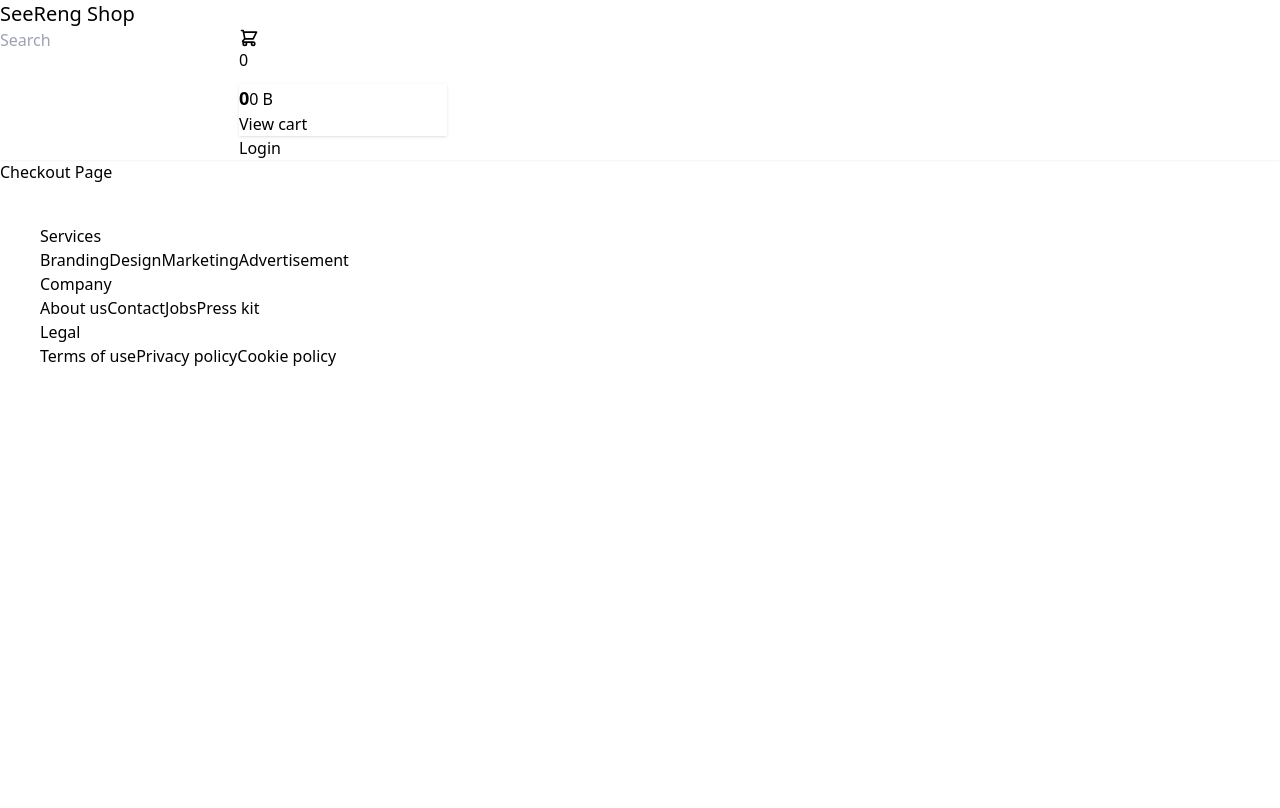
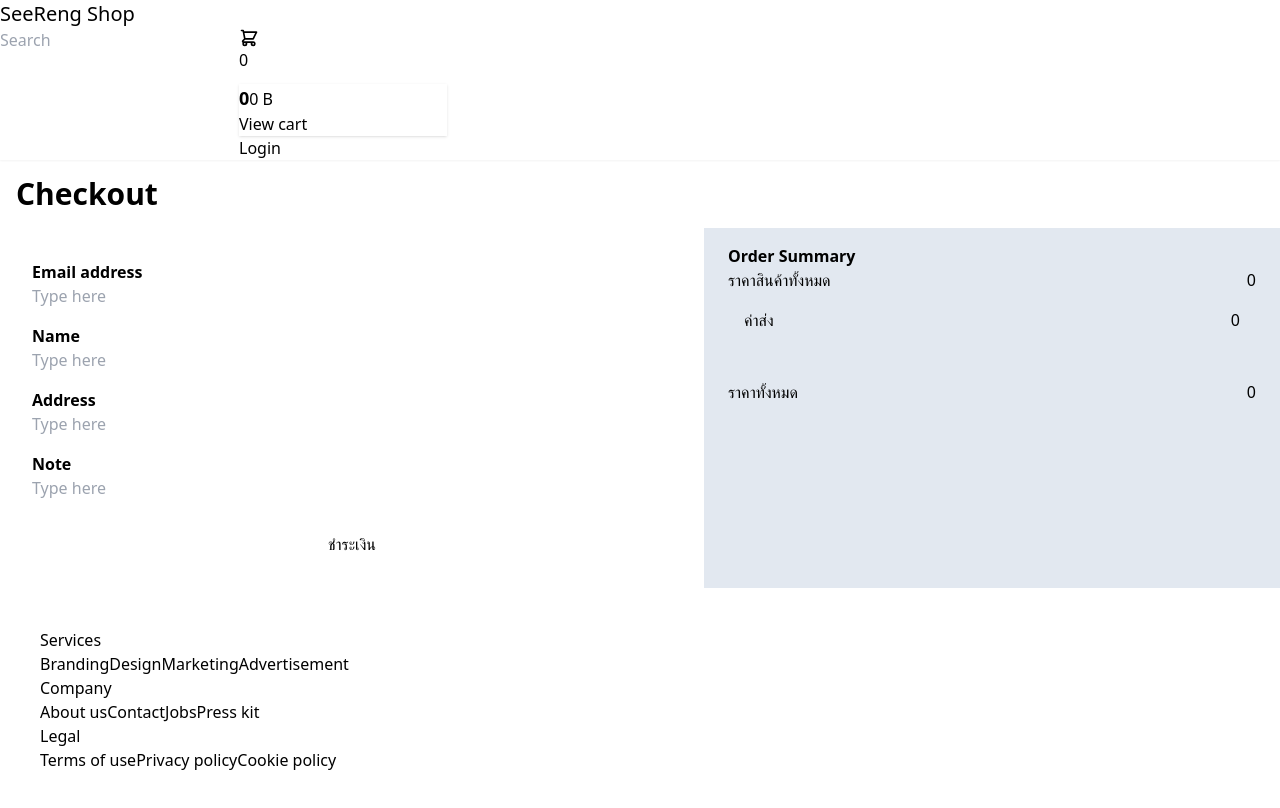
Before and after one commit to khemry48/khem_1, a Vue app in the folder easy-commerce/: page /checkout in a window 1280 px wide. Shown: the top 808 px of the page. Built offline with nearby package versions, Linux system fonts and the light colour scheme.

Commit message:
checkout page succ

```diff
--- a/easy-commerce/src/stores/user/cart.js
+++ b/easy-commerce/src/stores/user/cart.js
@@ -1,49 +1,65 @@
-import { defineStore } from 'pinia'
+import { defineStore } from "pinia";
 
-export const useCartStore = defineStore('cart', {
+export const useCartStore = defineStore("cart", {
   state: () => ({
-        items: []
+    items: [],
+    checkout: {},
   }),
   getters: {
     summaryQuantity(state) {
-            return state.items.reduce((acc, item) => acc + item.quantity, 0)
+      return state.items.reduce((acc, item) => acc + item.quantity, 0);
     },
     summaryPrice(state) {
       return state.items.reduce((acc, item) => {
-                return acc + (item.price * item.quantity)
-            }, 0)
-        }
+        return acc + item.price * item.quantity;
+      }, 0);
+    },
   },
   actions: {
     loadCart() {
-            const previousCart = localStorage.getItem('cart-data')
+      const previousCart = localStorage.getItem("cart-data");
       if (previousCart) {
-                this.items = JSON.parse(previousCart)
+        this.items = JSON.parse(previousCart);
       }
     },
     addToCart(productData) {
-            const findProductIndex = this.items.findIndex(item => {
-                return item.name === productData.name
-            })
+      const findProductIndex = this.items.findIndex((item) => {
+        return item.name === productData.name;
+      });
 
       if (findProductIndex < 0) {
-                productData.quantity = 1
-                this.items.push(productData)
+        productData.quantity = 1;
+        this.items.push(productData);
       } else {
-                const currentItem = this.items[findProductIndex]
-                this.updateQuantity(findProductIndex, currentItem.quantity + 1)
+        const currentItem = this.items[findProductIndex];
+        this.updateQuantity(findProductIndex, currentItem.quantity + 1);
       }
 
-            localStorage.setItem('cart-data', JSON.stringify(this.items))
+      localStorage.setItem("cart-data", JSON.stringify(this.items));
     },
     updateQuantity(index, quantity) {
-            this.items[index].quantity = quantity
-            localStorage.setItem('cart-data', JSON.stringify(this.items))
+      this.items[index].quantity = quantity;
+      localStorage.setItem("cart-data", JSON.stringify(this.items));
     },
     removeItemInCart(index) {
-            this.items.splice(index, 1)
-            localStorage.setItem('cart-data', JSON.stringify(this.items))
+      this.items.splice(index, 1);
+      localStorage.setItem("cart-data", JSON.stringify(this.items));
+    },
+    checkout(userData) {
+      const orderData = {
+        ...userData,
+        totalPrice: this.summaryPrice,
+        paymentMethod: "Credit Card",
+        createdData: new Date().toLocaleString(),
+        orderNumber: `AA${Math.floor(Math.random() * 90000 + 10000)}`,
+      };
+      localStorage.setItem("order-data", JSON.stringify(orderData));
+    },
+    loadCheckout() {
+      const orderData = localStorage.getItem("order-data");
+      if (orderData) {
+        this.checkout = JSON.parse(orderData);
       }
-    }
-
-})
+    },
+  },
+});
--- a/easy-commerce/src/views/user/CartView.vue
+++ b/easy-commerce/src/views/user/CartView.vue
@@ -1,4 +1,6 @@
 <script setup>
+import { RouterLink } from 'vue-router'
+
 import UserLayout from '@/layouts/UserLayout.vue'
 
 import Close from '@/components/icons/Close.vue'
@@ -69,6 +71,9 @@
                        <div>ราคารวมทั้งหมด</div>
                        <div>{{cartStore.summaryPrice}}</div>
                     </div>
+                    <RouterLink :to="{name: 'checkout'}" class="btn btn-neutral w-full mt-4">
+                        ชำระเงิน
+                    </RouterLink>
                 </div>
             </div>
         </div>
--- a/easy-commerce/src/views/user/CheckoutView.vue
+++ b/easy-commerce/src/views/user/CheckoutView.vue
@@ -1,10 +1,106 @@
 <script setup>
+import { reactive } from "vue";
+import { RouterLink, useRouter } from "vue-router";
 
-import UserLayout from '@/layouts/UserLayout.vue';
+import UserLayout from "@/layouts/UserLayout.vue";
+
+import { useCartStore } from "@/stores/user/cart";
+
+const FormData = [
+  {
+    name: "Email address",
+    field: "email",
+  },
+  {
+    name: "Name",
+    field: "name",
+  },
+  {
+    name: "Address",
+    field: "address",
+  },
+  {
+    name: "Note",
+    field: "note",
+  },
+];
+
+const router = useRouter();
+const cartStore = useCartStore();
+
+const userFormData = reactive({
+  email: "",
+  name: "",
+  address: "",
+  note: "",
+});
+
+const payment = () => {
+  cartStore.checkout(userFormData)
+  router.push({name: 'success'})
+}
 </script>
 
 <template>
-    <UserLayout>
-        Checkout Page
-    </UserLayout>
+  <UserLayout>
+    <h1 class="text-3xl font-bold m-4">Checkout</h1>
+    <div class="flex">
+      <section class="flex-auto w-64 bg-base-200 p-8">
+        <div v-for="form in FormData" class="form-control w-full mb-4">
+          <b>
+            <label class="label">
+              <span class="label-text">{{ form.name }}</span>
+            </label>
+          </b>
+          <input
+            v-model="userFormData[form.field]"
+            type="text"
+            placeholder="Type here"
+            class="input input-bordered w-full"
+          />
+        </div>
+        <button
+          @click="payment"
+          class="btn btn-neutral w-full mt-4 rounded-3xl"
+        >
+          ชำระเงิน
+        </button>
+      </section>
+      <section class="flex-auto w-32 bg-slate-200 px-2">
+        <div v-for="item in cartStore.items" class="flex bg-white py-4 m-8">
+          <div class="flex-1">
+            <img class="w-full p-8" :src="item.imageUrl" />
+          </div>
+          <div class="flex-1">
+            <div class="flex flex-col justify-between h-full">
+              <div>
+                <div>
+                  <b>{{ item.name }}</b>
+                </div>
+                <div>จำนวน:{{ item.quantity }}</div>
+              </div>
+              <RouterLink :to="{ name: 'cart' }">Edit</RouterLink>
+            </div>
+          </div>
+        </div>
+        <div class="divider"></div>
+        <div class="p-4">
+          <div><b>Order Summary</b></div>
+          <div class="flex justify-between">
+            <div>ราคาสินค้าทั้งหมด</div>
+            <div>{{ cartStore.summaryPrice }}</div>
+          </div>
+          <div class="flex justify-between p-4">
+            <div>ค่าส่ง</div>
+            <div>0</div>
+          </div>
+        </div>
+        <div class="divider"></div>
+        <div class="flex justify-between mb-4 p-4">
+          <div>ราคาทั้งหมด</div>
+          <div>{{ cartStore.summaryPrice }}</div>
+        </div>
+      </section>
+    </div>
+  </UserLayout>
 </template>
```
Lines whose indentation alone changed are shown as unchanged.
